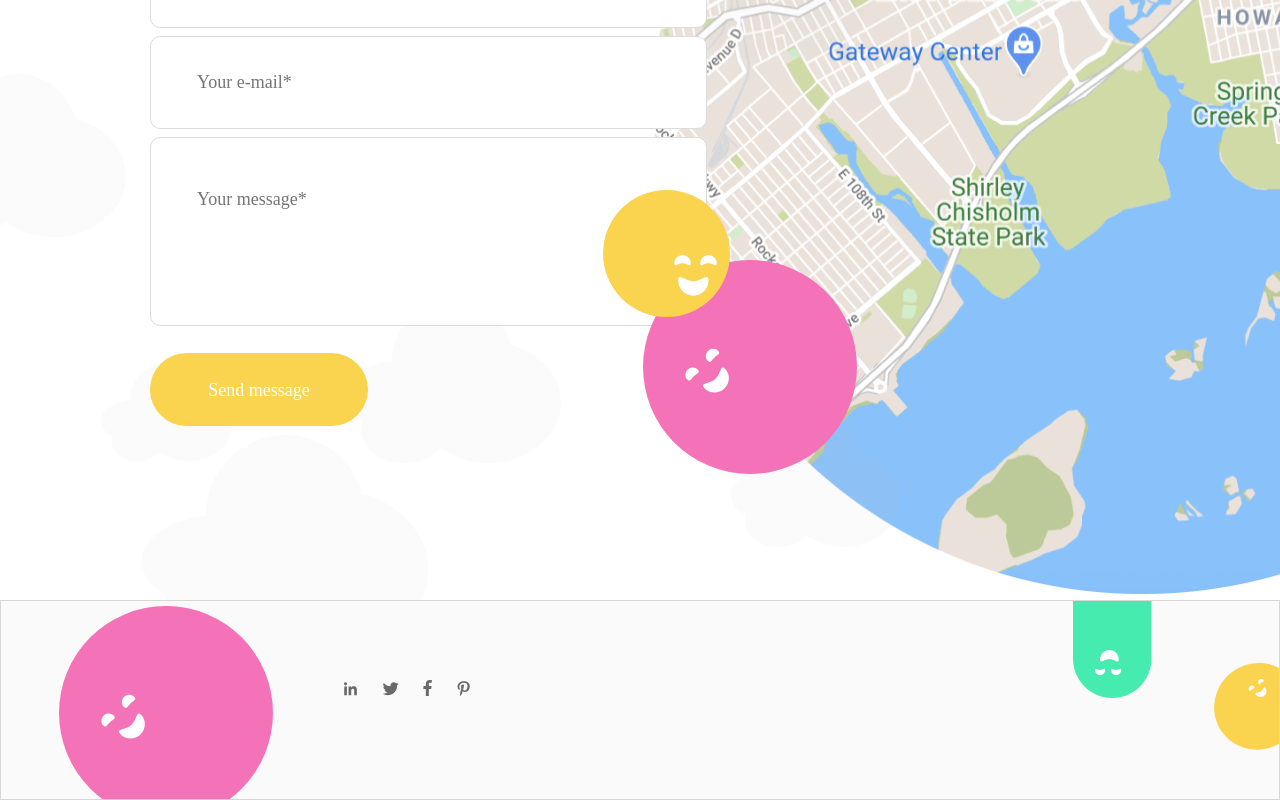
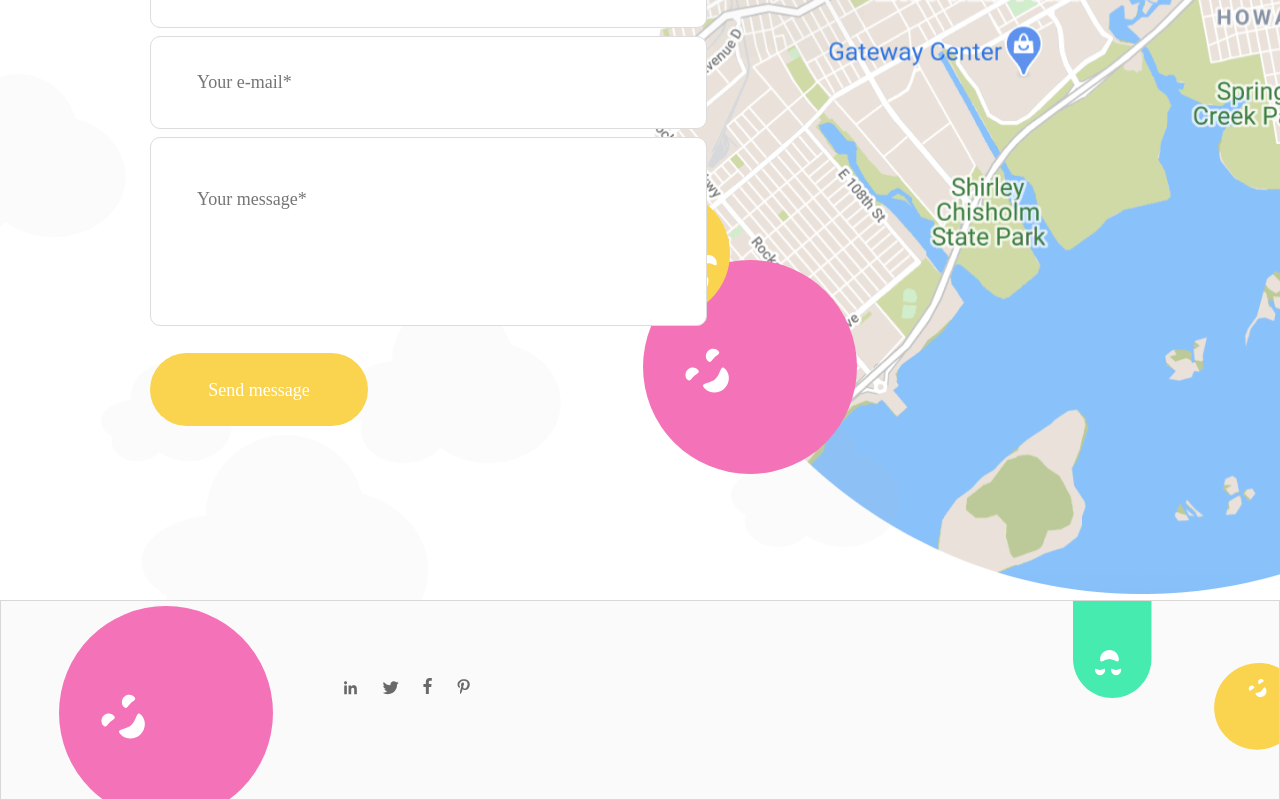
Before and after one commit to SerhiiZadorozhnyi/feedback_client, a React (Create React App) app: page / in a window 1280 px wide. Shown: the part 326-1126 px from the top of the page. Built offline with nearby package versions, Linux system fonts and the light colour scheme; a web font is replaced by a local one.

Commit message:
Fix size and add link on social media

```diff
--- a/src/components/feedbackForm/styled.js
+++ b/src/components/feedbackForm/styled.js
@@ -7,6 +7,7 @@ const Root = styled.div`
 
 const Form = styled.form`
   position: relative;
+  z-index: 999;
 `;
 
 const Label = styled.h1`
--- a/src/components/footer/footer.js
+++ b/src/components/footer/footer.js
@@ -28,29 +28,37 @@ function Footer() {
                 </CloudPink>
 
                 <SocialMediaDiv>
+                    <a href="https://www.linkedin.com/" target="_blank">
                         <Linkedin xmlns="http://www.w3.org/2000/svg" viewBox="0 0 13 14" width="13" height="14">
                             <g fill="none">
                                 <path d="M2.88053 13.2364H0.212521V4.59092H2.88053V13.2364ZM1.54509 3.41159C0.692131 3.41159 0 2.70053 0 1.84205C0 0.983569 0.692131 0.286957 1.54509 0.286957C2.39805 0.286957 3.09018 0.983569 3.09018 1.84205C3.09018 2.70053 2.39805 3.41159 1.54509 3.41159ZM12.8662 13.2364H10.2039V9.02785C10.2039 8.02484 10.1838 6.73857 8.81677 6.73857C7.42964 6.73857 7.21711 7.82829 7.21711 8.95558V13.2364H4.55198V4.59092H7.11085V5.77025H7.14819C7.5043 5.09098 8.37449 4.37413 9.6726 4.37413C12.3722 4.37413 12.869 6.16336 12.869 8.48732V13.2364H12.8662Z" fill="#696969"/>
                             </g>
                         </Linkedin>
+                    </a>
 
+                    <a href="https://www.twitter.com" target="_blank">
                         <Twitter xmlns="http://www.w3.org/2000/svg" viewBox="0 0 17 14" width="17" height="14">
                             <g fill="none">
                                 <path d="M15.0399 3.49415C15.0501 3.6349 15.0501 3.77568 15.0501 3.91643C15.0501 8.20944 11.7328 13.156 5.66983 13.156C3.80192 13.156 2.06673 12.6231 0.607117 11.6982C0.87251 11.7283 1.12766 11.7384 1.40327 11.7384C2.94451 11.7384 4.36331 11.2257 5.4963 10.351C4.0469 10.3208 2.83225 9.38577 2.41375 8.09886C2.61791 8.129 2.82204 8.14912 3.03641 8.14912C3.3324 8.14912 3.62843 8.10889 3.904 8.03855C2.39336 7.7369 1.26034 6.4299 1.26034 4.85144V4.81124C1.69923 5.05253 2.20963 5.20334 2.75056 5.22342C1.86254 4.64028 1.28076 3.64496 1.28076 2.51891C1.28076 1.91568 1.44405 1.36272 1.72986 0.880124C3.35279 2.85069 5.7923 4.13758 8.52776 4.27835C8.47674 4.03706 8.44611 3.78574 8.44611 3.53438C8.44611 1.74476 9.91593 0.286957 11.743 0.286957C12.6922 0.286957 13.5496 0.679059 14.1519 1.31246C14.897 1.17171 15.6114 0.90024 16.2443 0.528253C15.9993 1.28232 15.4788 1.91571 14.7949 2.31784C15.4584 2.2475 16.1014 2.06649 16.6934 1.81517C16.2444 2.45859 15.683 3.03164 15.0399 3.49415Z" fill="#696969"/>
                             </g>
                         </Twitter>
+                    </a>
 
+                    <a href="https://www.facebook.com" target="_blank">
                         <Facebook xmlns="http://www.w3.org/2000/svg" viewBox="0 0 9 17" width="9" height="17">
                             <g fill="none">
                                 <path d="M2.86171 16.0863V8.89145H0.431458V6.03236H2.86171V3.77965C2.86171 1.33215 4.36992 0 6.57203 0C7.62715 0 8.53334 0.0785464 8.79633 0.113107V2.67058H7.26911C6.07141 2.67058 5.84011 3.23611 5.84011 4.06242V6.03236H8.54285L8.17213 8.89145H5.84011V16.0863" fill="#696969"/>
                             </g>
                         </Facebook>
+                    </a>
 
+                    <a href="https://www.pinterest.ru" target="_blank">
                         <Pinterest xmlns="http://www.w3.org/2000/svg" viewBox="0 0 13 16" width="13" height="16">
                             <g fill="none">
                                 <path d="M7.02927 0.286957C3.76274 0.286957 0.534424 2.31513 0.534424 5.59758C0.534424 7.68506 1.79519 8.87112 2.55929 8.87112C2.87448 8.87112 3.05595 8.05274 3.05595 7.82145C3.05595 7.54569 2.3014 6.95859 2.3014 5.81107C2.3014 3.42707 4.24986 1.73692 6.77138 1.73692C8.93951 1.73692 10.5441 2.88445 10.5441 4.99268C10.5441 6.56719 9.86598 9.52049 7.6692 9.52049C6.87645 9.52049 6.19831 8.98676 6.19831 8.22175C6.19831 7.10092 7.03882 6.01566 7.03882 4.85925C7.03882 2.89631 4.04928 3.25213 4.04928 5.62426C4.04928 6.12241 4.11614 6.67393 4.35492 7.1276C3.91556 8.88891 3.01775 11.5131 3.01775 13.3278C3.01775 13.8882 3.10371 14.4397 3.16101 15.0001C3.26926 15.1128 3.21514 15.1009 3.38069 15.0446C4.9853 12.9986 4.92799 12.5983 5.65389 9.92079C6.04549 10.6146 7.05792 10.9883 7.86022 10.9883C11.2414 10.9883 12.76 7.9193 12.76 5.1528C12.76 2.20839 10.0284 0.286957 7.02927 0.286957Z" fill="#696969"/>
                             </g>
                         </Pinterest>
+                    </a>
                 </SocialMediaDiv>
 
                 <EllowSmall xmlns="http://www.w3.org/2000/svg" viewBox="0 0 122 121" width="122" height="121">
```
Also changed, not shown: 10 other files (tests, documents, lock files or other folders). Lines whose indentation alone changed are shown as unchanged.
